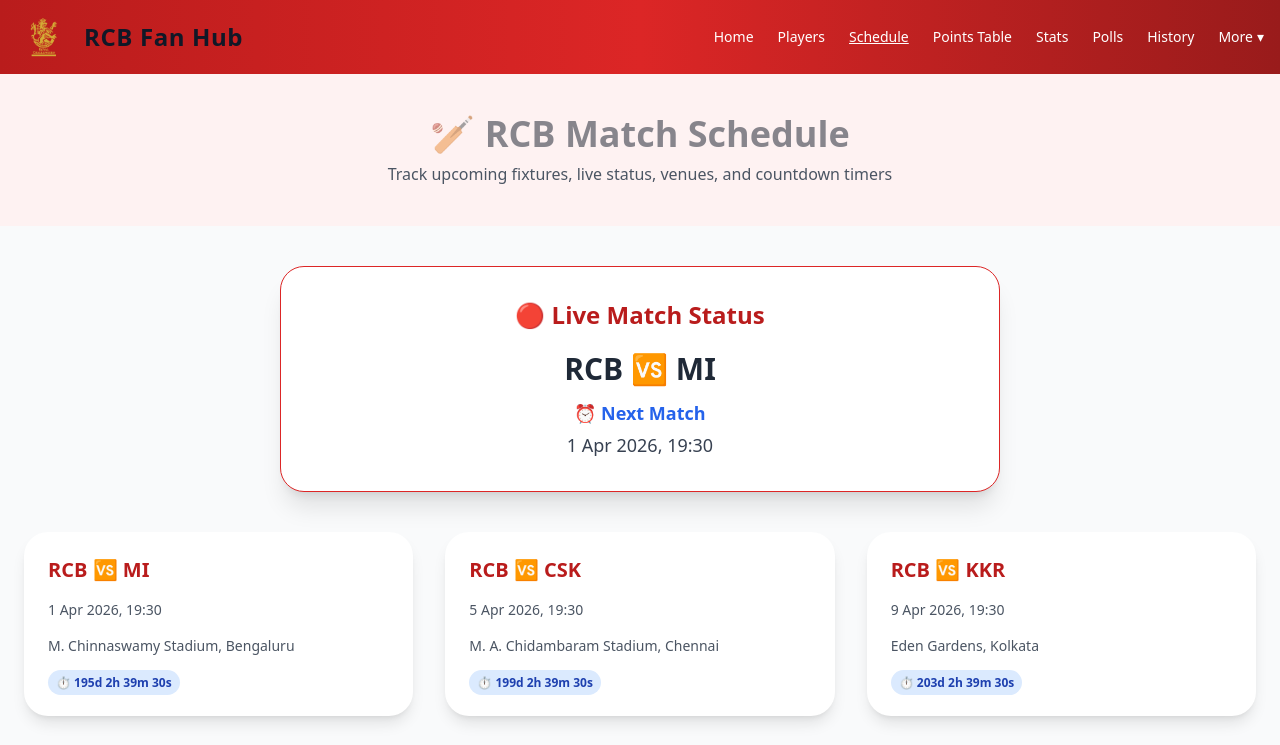
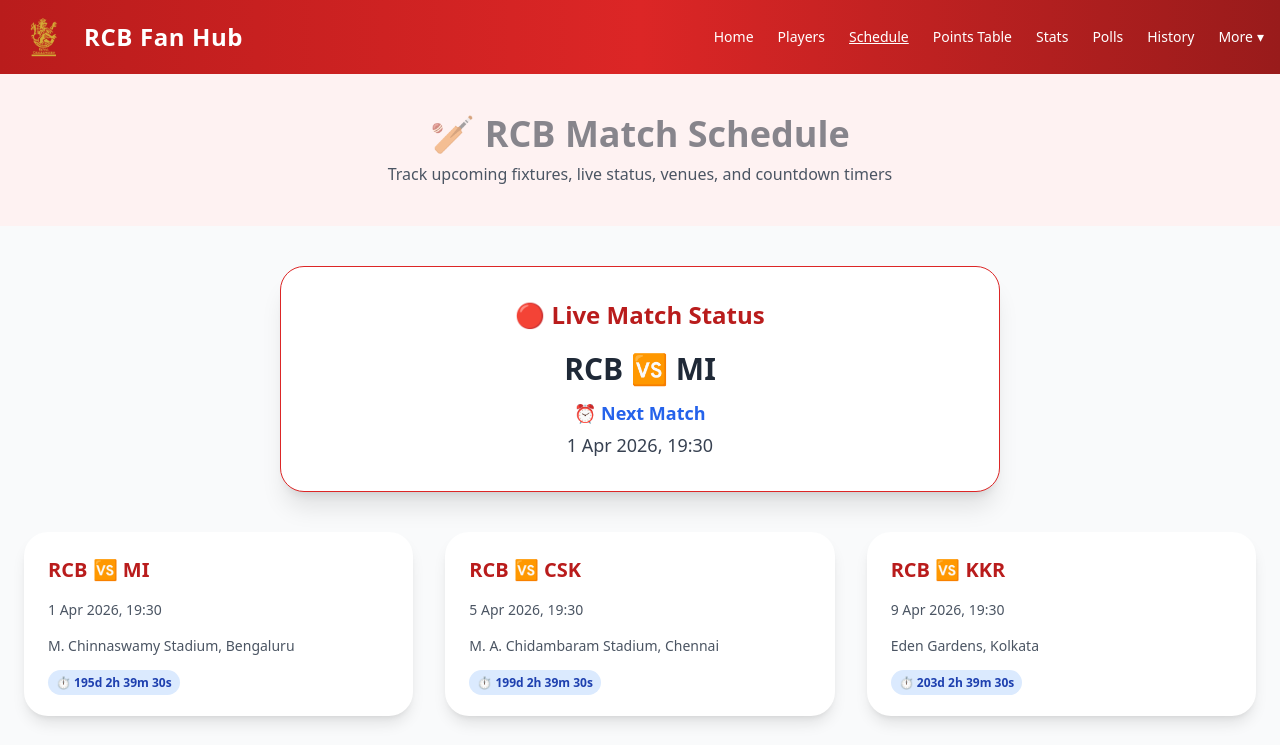
Before and after one commit to Jainil92006/IPL, a plain HTML site: page schedule.html in a window 1280 px wide. Shown: the top 745 px of the page. Drawn offline with nearby package versions, Linux system fonts and the light colour scheme.

Commit message:
Update schedule.html

```diff
--- a/schedule.html
+++ b/schedule.html
@@ -11,10 +11,10 @@
 <body class="bg-gray-50 text-gray-900 min-h-screen font-sans">
 
   <!-- Header -->
-  <header class="bg-gradient-to-r from-red-700 via-red-600 to-red-800 p-4 flex justify-between items-center shadow-lg">
+ <header class="bg-gradient-to-r from-red-700 via-red-600 to-red-800 p-4 flex justify-between items-center shadow-lg">
   <div class="flex items-center gap-3">
     <img src="assests/logo.png" class="h-13 w-14">
-    <h1 class="text-2xl font-bold tracking-wide">RCB Fan Hub</h1>
+    <h1 class="text-2xl font-bold tracking-wide text-white">RCB Fan Hub</h1>
   </div>
 
   <!-- Hamburger (mobile only) -->
```
